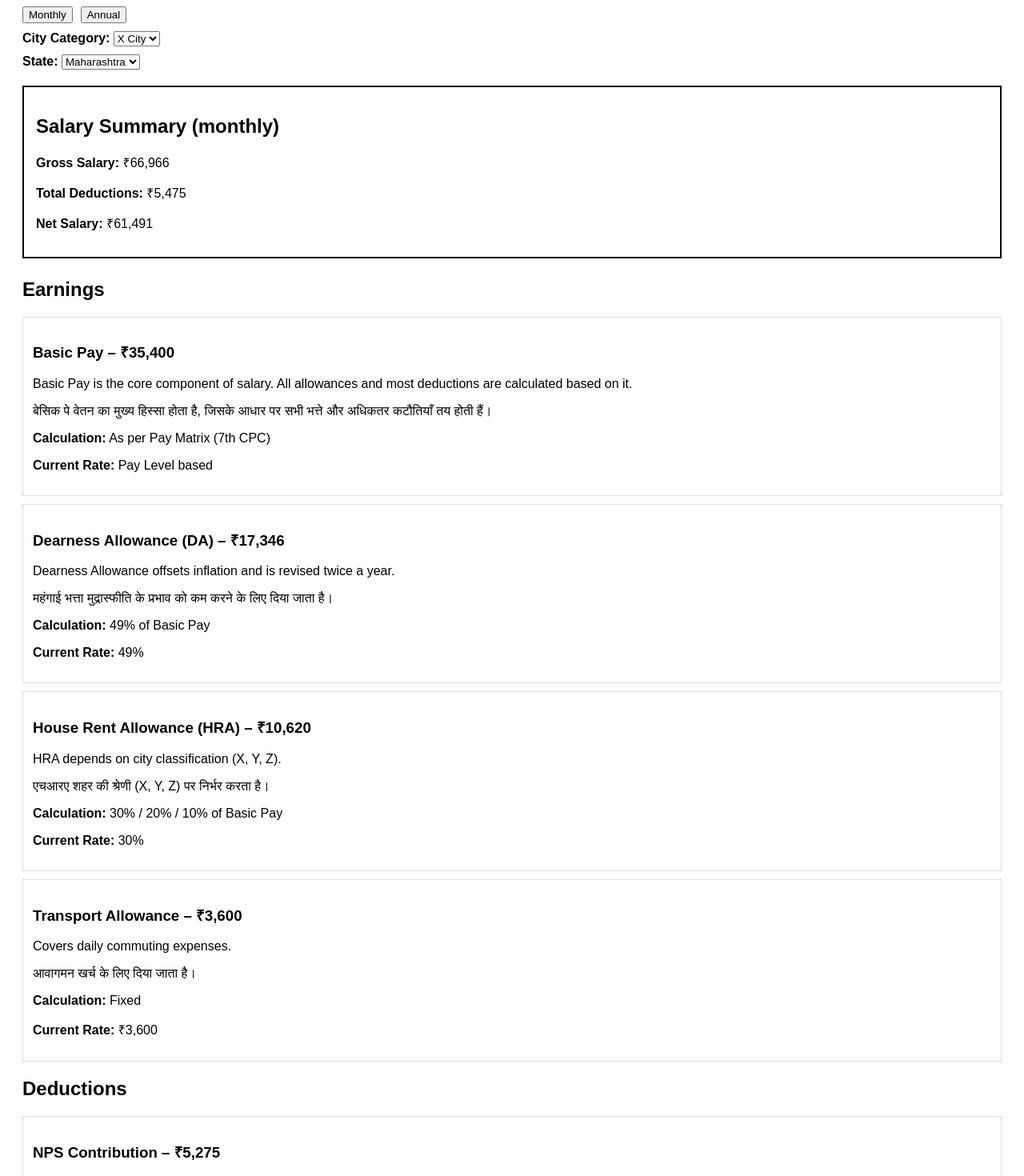
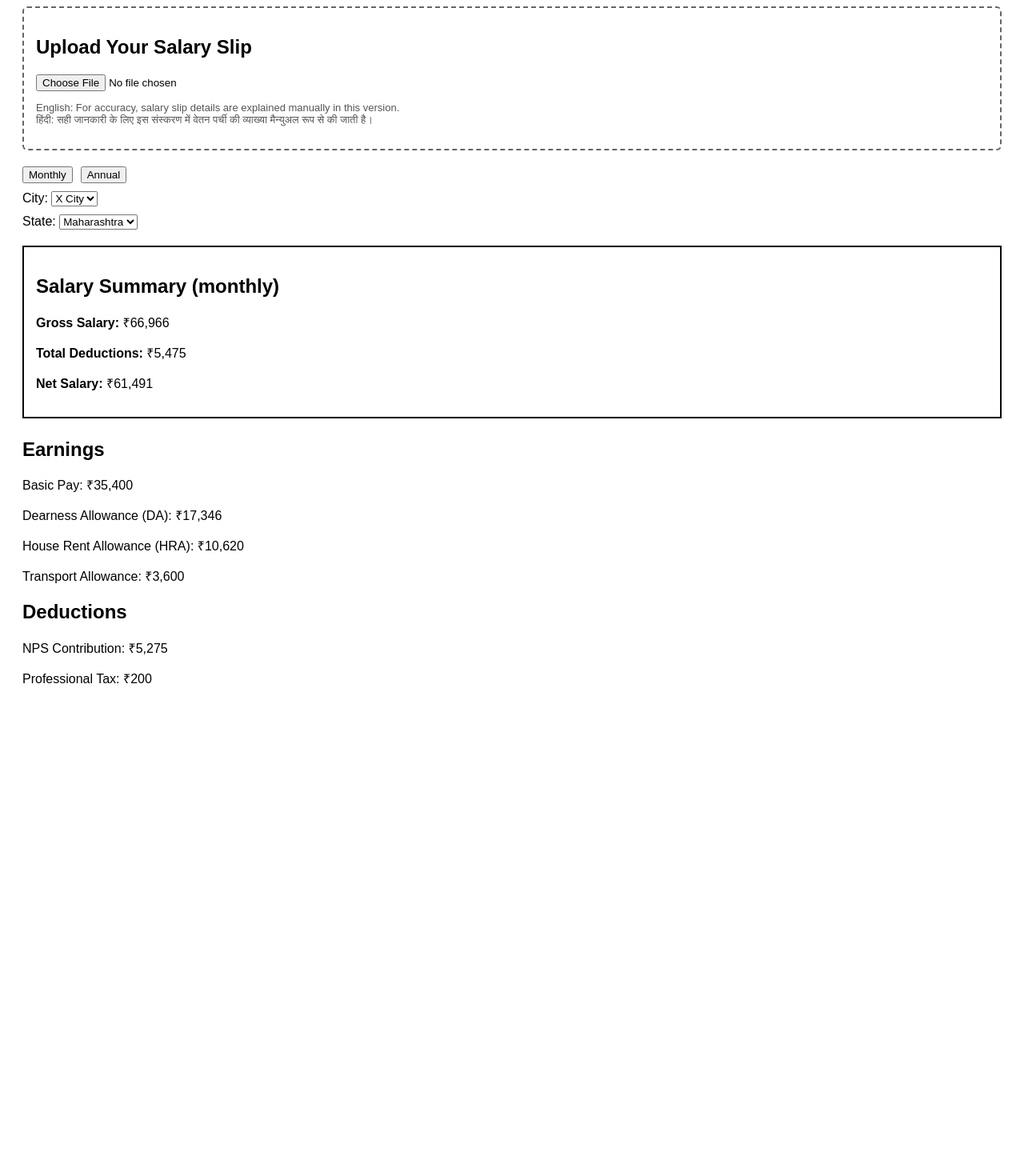
Before and after one commit to salarysamjho/salary-slip-explainer-v1, a Next.js app: page / in a window 1280 px wide. Shown: the part 100-1570 px from the top of the page at 80% size. After the commit the page ends 1003 px from the top, so only its background shows below. Built offline with nearby package versions, Linux system fonts and the light colour scheme.

Commit message:
Update page.tsx

```diff
--- a/app/page.tsx
+++ b/app/page.tsx
@@ -9,20 +9,17 @@ export default function HomePage() {
   const [cityType, setCityType] = useState<"X" | "Y" | "Z">("X");
   const [state, setState] = useState<string>("Maharashtra");
 
+  // Step 15: Salary slip upload state
+  const [uploadedFile, setUploadedFile] = useState<File | null>(null);
+
   // ===== CORE VALUES =====
   const basicPay = 35400;
   const daRate = 0.49;
   const daAmount = Math.round(basicPay * daRate);
 
-  // ===== HRA (30/20/10) =====
-  const hraRateMap: Record<string, number> = {
-    X: 0.30,
-    Y: 0.20,
-    Z: 0.10,
-  };
+  const hraRateMap = { X: 0.30, Y: 0.20, Z: 0.10 };
   const hraAmount = Math.round(basicPay * hraRateMap[cityType]);
 
-  // ===== PROFESSIONAL TAX (STATE-WISE) =====
   const professionalTaxMap: Record<string, number> = {
     Maharashtra: 200,
     Karnataka: 200,
@@ -34,54 +31,10 @@ export default function HomePage() {
 
   // ===== EARNINGS =====
   const earnings = [
-    {
-      title: "Basic Pay",
-      amount: basicPay,
-      explanationEn:
-        "Basic Pay is the core component of salary. All allowances and most deductions are calculated based on it.",
-      explanationHi:
-        "बेसिक पे वेतन का मुख्य हिस्सा होता है, जिसके आधार पर सभी भत्ते और अधिकतर कटौतियाँ तय होती हैं।",
-      calculation: "As per Pay Matrix (7th CPC)",
-      currentRate: "Pay Level based",
-      lastRevised: "7th Pay Commission",
-      orderLink: null,
-    },
-    {
-      title: "Dearness Allowance (DA)",
-      amount: daAmount,
-      explanationEn:
-        "Dearness Allowance offsets inflation and is revised twice a year.",
-      explanationHi:
-        "महंगाई भत्ता मुद्रास्फीति के प्रभाव को कम करने के लिए दिया जाता है।",
-      calculation: "49% of Basic Pay",
-      currentRate: "49%",
-      lastRevised: "Govt. Notification",
-      orderLink: "https://egazette.nic.in/",
-    },
-    {
-      title: "House Rent Allowance (HRA)",
-      amount: hraAmount,
-      explanationEn:
-        "HRA depends on city classification (X, Y, Z).",
-      explanationHi:
-        "एचआरए शहर की श्रेणी (X, Y, Z) पर निर्भर करता है।",
-      calculation: "30% / 20% / 10% of Basic Pay",
-      currentRate:
-        cityType === "X" ? "30%" : cityType === "Y" ? "20%" : "10%",
-      lastRevised: "DA based revision",
-      orderLink:
-        "https://doe.gov.in/files/cenetral-pay_document/HRA_Eng_1.pdf",
-    },
-    {
-      title: "Transport Allowance",
-      amount: 3600,
-      explanationEn: "Covers daily commuting expenses.",
-      explanationHi: "आवागमन खर्च के लिए दिया जाता है।",
-      calculation: "Fixed",
-      currentRate: "₹3,600",
-      lastRevised: "7th CPC",
-      orderLink: "https://egazette.nic.in/",
-    },
+    { title: "Basic Pay", amount: basicPay },
+    { title: "Dearness Allowance (DA)", amount: daAmount },
+    { title: "House Rent Allowance (HRA)", amount: hraAmount },
+    { title: "Transport Allowance", amount: 3600 },
   ];
 
   // ===== DEDUCTIONS =====
@@ -89,22 +42,10 @@ export default function HomePage() {
     {
       title: "NPS Contribution",
       amount: Math.round((basicPay + daAmount) * 0.10),
-      explanationEn:
-        "Mandatory retirement contribution under NPS.",
-      explanationHi:
-        "एनपीएस के तहत अनिवार्य पेंशन योगदान।",
-      calculation: "10% of (Basic + DA)",
-      orderLink: "https://egazette.nic.in/",
     },
     {
       title: "Professional Tax",
       amount: professionalTax,
-      explanationEn:
-        "Professional Tax is levied by state governments and varies by state.",
-      explanationHi:
-        "प्रोफेशनल टैक्स राज्य सरकार द्वारा लगाया जाता है और राज्य के अनुसार बदलता है।",
-      calculation: `As per ${state} State rules`,
-      orderLink: null,
     },
   ];
 
@@ -119,9 +60,47 @@ export default function HomePage() {
 
   const netSalary = grossSalary - totalDeductions;
 
+  // ===== FILE HANDLER =====
+  const handleFileUpload = (e: React.ChangeEvent<HTMLInputElement>) => {
+    if (e.target.files && e.target.files[0]) {
+      setUploadedFile(e.target.files[0]);
+    }
+  };
+
   return (
     <main style={{ padding: "20px", fontFamily: "Arial, sans-serif" }}>
       <h1>Salary Slip Explainer</h1>
+
+      {/* STEP 15: UPLOAD */}
+      <div
+        style={{
+          border: "2px dashed #666",
+          padding: "15px",
+          marginBottom: "20px",
+          borderRadius: "6px",
+        }}
+      >
+        <h2>Upload Your Salary Slip</h2>
+        <input
+          type="file"
+          accept=".pdf,image/*"
+          onChange={handleFileUpload}
+        />
+
+        {uploadedFile && (
+          <p style={{ marginTop: "10px" }}>
+            ✅ <b>{uploadedFile.name}</b> uploaded successfully.
+            <br />
+            We will explain your salary components below.
+          </p>
+        )}
+
+        <p style={{ fontSize: "13px", color: "#555" }}>
+          English: For accuracy, salary slip details are explained manually in this version.
+          <br />
+          हिंदी: सही जानकारी के लिए इस संस्करण में वेतन पर्ची की व्याख्या मैन्युअल रूप से की जाती है।
+        </p>
+      </div>
 
       {/* TOGGLES */}
       <div style={{ marginBottom: "10px" }}>
@@ -131,9 +110,9 @@ export default function HomePage() {
         </button>
       </div>
 
-      {/* CITY */}
+      {/* CITY & STATE */}
       <div style={{ marginBottom: "10px" }}>
-        <label><b>City Category:</b> </label>
+        <label>City: </label>
         <select value={cityType} onChange={(e) => setCityType(e.target.value as any)}>
           <option value="X">X City</option>
           <option value="Y">Y City</option>
@@ -141,9 +120,8 @@ export default function HomePage() {
         </select>
       </div>
 
-      {/* STATE */}
       <div style={{ marginBottom: "20px" }}>
-        <label><b>State:</b> </label>
+        <label>State: </label>
         <select value={state} onChange={(e) => setState(e.target.value)}>
           <option>Maharashtra</option>
           <option>Karnataka</option>
@@ -164,24 +142,13 @@ export default function HomePage() {
       {/* EARNINGS */}
       <h2>Earnings</h2>
       {earnings.map((e, i) => (
-        <div key={i} style={{ border: "1px solid #ddd", padding: "12px", marginBottom: "10px" }}>
-          <h3>{e.title} – ₹{e.amount.toLocaleString()}</h3>
-          <p>{e.explanationEn}</p>
-          <p>{e.explanationHi}</p>
-          <p><b>Calculation:</b> {e.calculation}</p>
-          <p><b>Current Rate:</b> {e.currentRate}</p>
-        </div>
+        <p key={i}>{e.title}: ₹{e.amount.toLocaleString()}</p>
       ))}
 
       {/* DEDUCTIONS */}
       <h2>Deductions</h2>
       {deductions.map((d, i) => (
-        <div key={i} style={{ border: "1px solid #ddd", padding: "12px", marginBottom: "10px" }}>
-          <h3>{d.title} – ₹{d.amount.toLocaleString()}</h3>
-          <p>{d.explanationEn}</p>
-          <p>{d.explanationHi}</p>
-          <p><b>Calculation:</b> {d.calculation}</p>
-        </div>
+        <p key={i}>{d.title}: ₹{d.amount.toLocaleString()}</p>
       ))}
     </main>
   );
```
